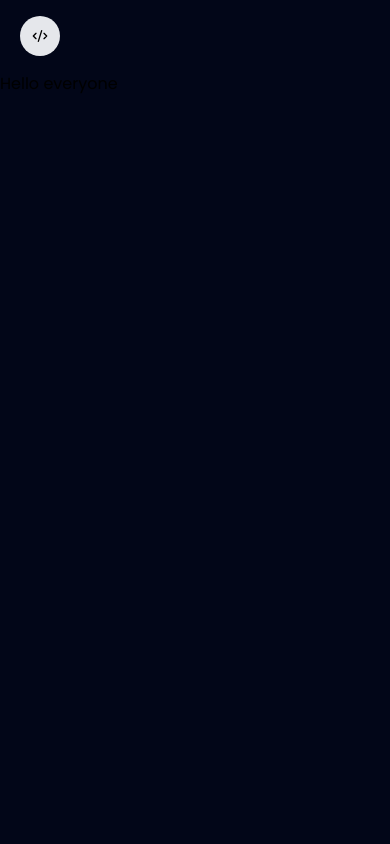
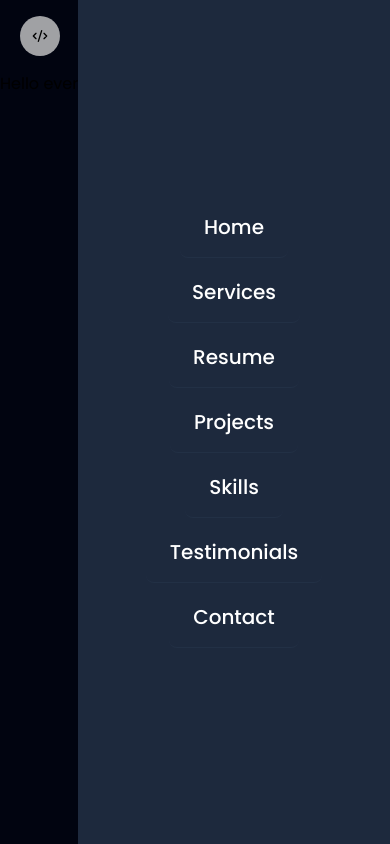
Before and after one commit to Uzmaa7/Portfolio, a Next.js app: page / in a window 390 px wide. Built offline with nearby package versions, Linux system fonts and the light colour scheme.

Commit message:
feat(navigation): add MobileNav component
- Created responsive sidebar menu for mobile screens
- Implemented semi-transparent background overlay
- Added smooth transform transitions and hover effects
- Integrated navLinks mapping for reusable menu items

```diff
--- a/src/components/general/navbar/MobileNav.tsx
+++ b/src/components/general/navbar/MobileNav.tsx
@@ -1,3 +1,6 @@
+import { navLinks } from "./Navbar"
+import Link from "next/link";
+
 interface MobileNavProps{
     navOpen:boolean
 }
@@ -6,8 +9,25 @@ export default function MobileNav({navOpen} : MobileNavProps){
     return(
         <>
         {/* insetbackground */}
+        <div className={`fixed inset-0 transform right-0
+            z-50 bg-black opacity-30 w-full h-screen transition-all
+             duration-500`}></div>
 
         {/* navlinks */}
+        <ul className={`fixed flex items-center justify-center text-white flex-col
+            h-full transform transition-all duration-500 delay-300
+            w-[80%] sm:w-[60%] bg-slate-800 space-y-1 z-80 right-0
+            top-0`}>
+
+            {navLinks.map((link) => {
+                return(
+                    <li key={link.url}>
+                        <Link href={link.url} className = "flex justify-center items-center text-xl font-medium text-white py-4 px-6 rounded-lg hover:bg-slate-700/50 hover:text-cyan-300 transition-all duration-300 border-b  border-slate-700/30 w-full text-center ">{link.label}</Link>
+                    </li>
+                )
+            })}
+
+        </ul>
         </>
     )
 }
--- a/src/components/general/navbar/Navbar.tsx
+++ b/src/components/general/navbar/Navbar.tsx
@@ -6,7 +6,7 @@ import { LuDownload } from "react-icons/lu";
 import MobileNav from "./MobileNav";
 import { useState } from "react";
 
-const navLinks = [
+ export const navLinks = [
     {url: "#home", label:"Home"},
     {url: "#services", label:"Services"},
     {url: "#resume", label:"Resume"},
@@ -43,8 +43,9 @@ function Navbar(){
                 </div>
 
             {/* MobileNav */}
+                <MobileNav navOpen={navOpen}/>
 
-                <MobileNav navOpen={navOpen}/>
+
             </div>
         </nav>
     )
```
